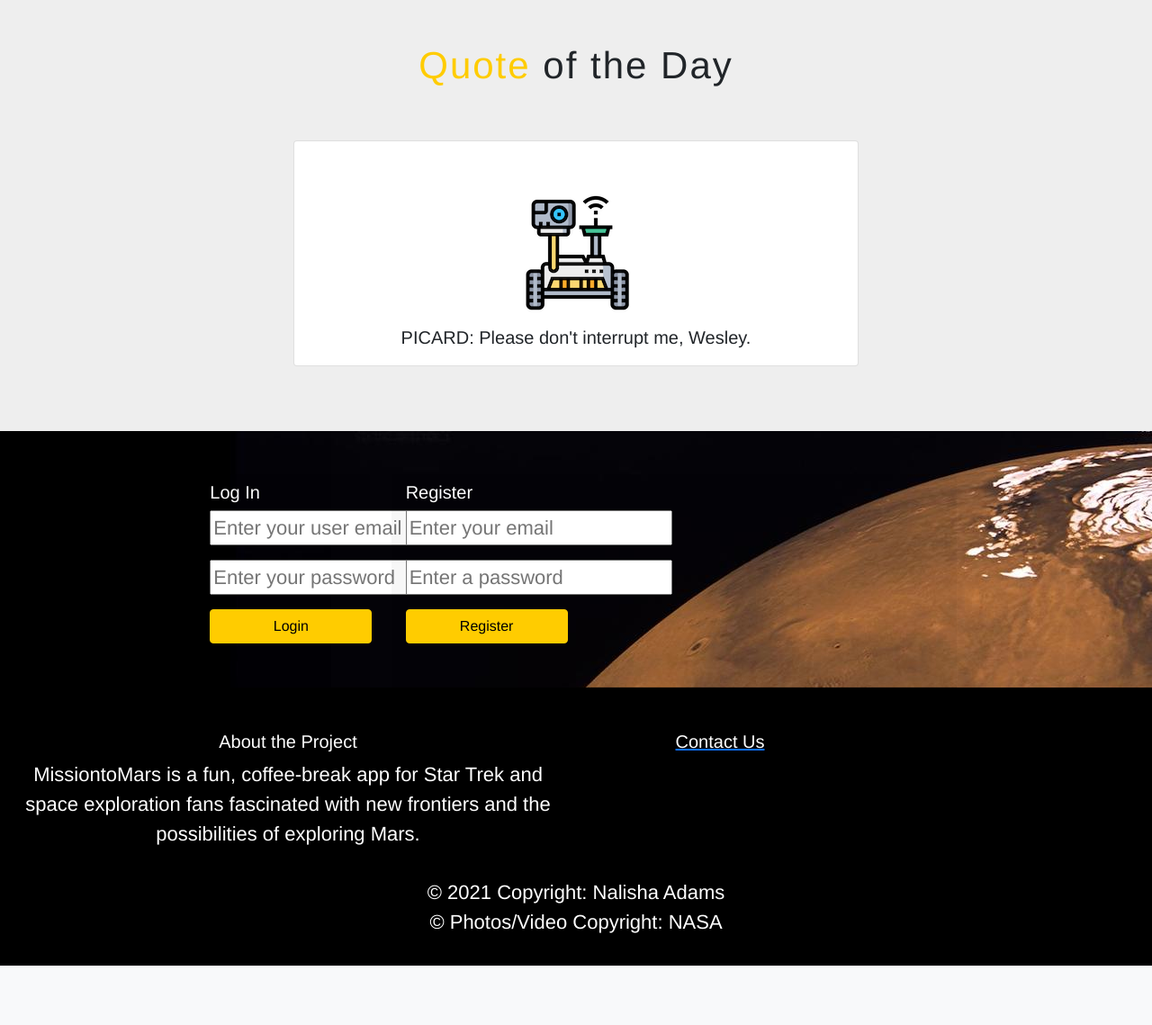
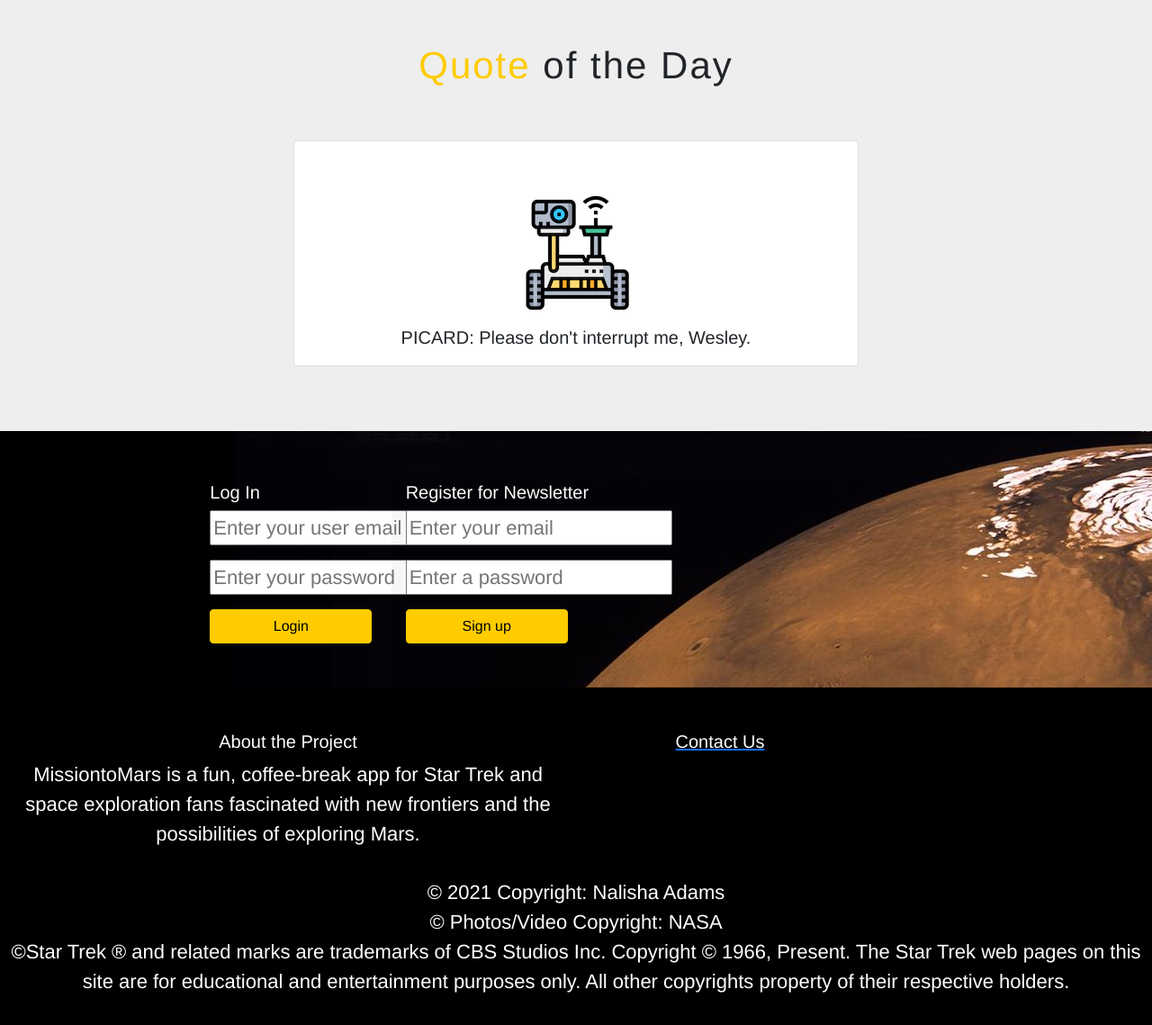
Before and after one commit to Empericalsystems/MissiontoMars, a Flask app: page / in a window 1280 px wide. Shown: the part 2372-3511 px from the top of the page at 90% size. Before the commit the page ends 3445 px from the top, so only its background shows below. Run offline with Flask 2, Linux system fonts and the light colour scheme; some libraries are stand-ins or nearby versions.

Commit message:
Copyright

```diff
--- a/templates/base.html
+++ b/templates/base.html
@@ -97,7 +97,9 @@
 </div>
 
     <div class="footer-copyright text-center text-white  py-3"><p>© 2021 Copyright: Nalisha Adams <br>
-    © Photos/Video Copyright: NASA</p>
+    © Photos/Video Copyright: NASA<br>
+    ©Star Trek ® and related marks are trademarks of CBS Studios Inc. Copyright © 1966, Present. The Star Trek web pages on this site are for educational and entertainment purposes only. All other copyrights property of their respective holders.
+  </p>
   </div>
 
 </div>
--- a/templates/homepage.html
+++ b/templates/homepage.html
@@ -167,7 +167,7 @@
 
     <div class="col-6 form-group">
       <div class="card-header"><span class="d-block text-white">
-          <h5>Register</h5>
+          <h5>Register for Newsletter</h5>
         </span>
 
         <form id = "register">
@@ -180,7 +180,7 @@
             <input type='password' placeholder='Enter a password' name='password'>
           </p>
           <p>
-            <button type='submit' class="btn btn-primary btn-block mb-4 text-black">Register</button>
+            <button type='submit' class="btn btn-primary btn-block mb-4 text-black">Sign up</button>
           </p>
         </form>
       </div>
```
Also changed, not shown: README.md.
